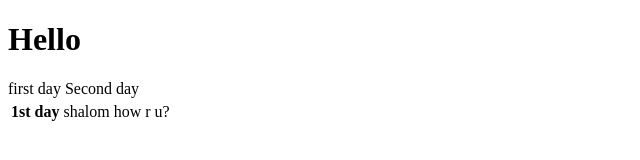
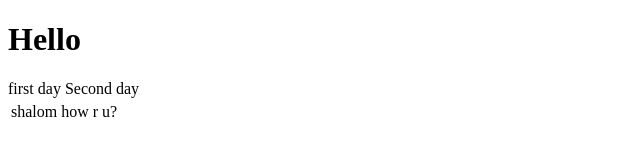
Before and after one commit to roibendet/create, a plain HTML site: page index.html in a window 1280 px wide. Shown: the full height of the page, 0-640 px from the left. Drawn offline with Linux system fonts and the light colour scheme.

Commit message:
Update index.html

```diff
--- a/index.html
+++ b/index.html
@@ -12,8 +12,7 @@
 
     <table>
         <tr>first day</tr>
-        <th> 1st day </th>
-        <td> shalom </td>
+              <td> shalom </td>
         <td> how r u?</td>
         <tr> Second day </tr>
     </table>
```
